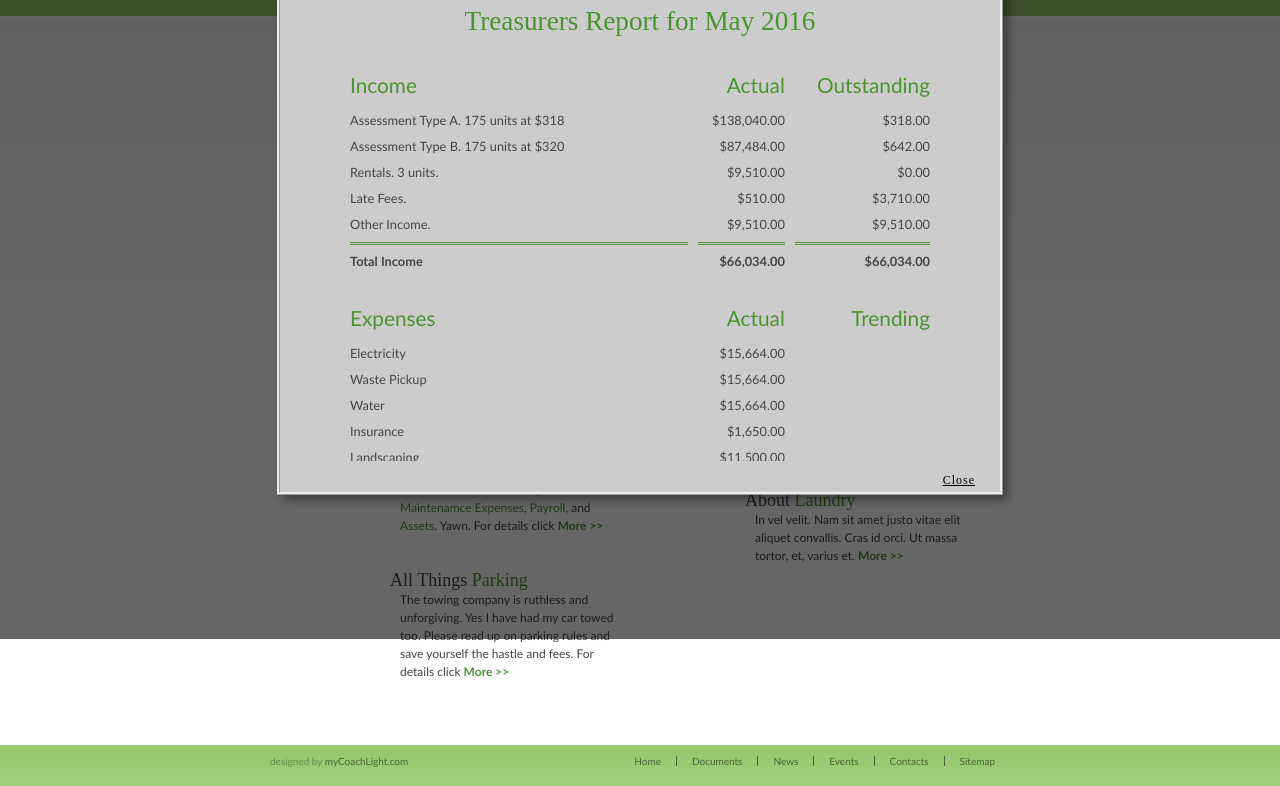
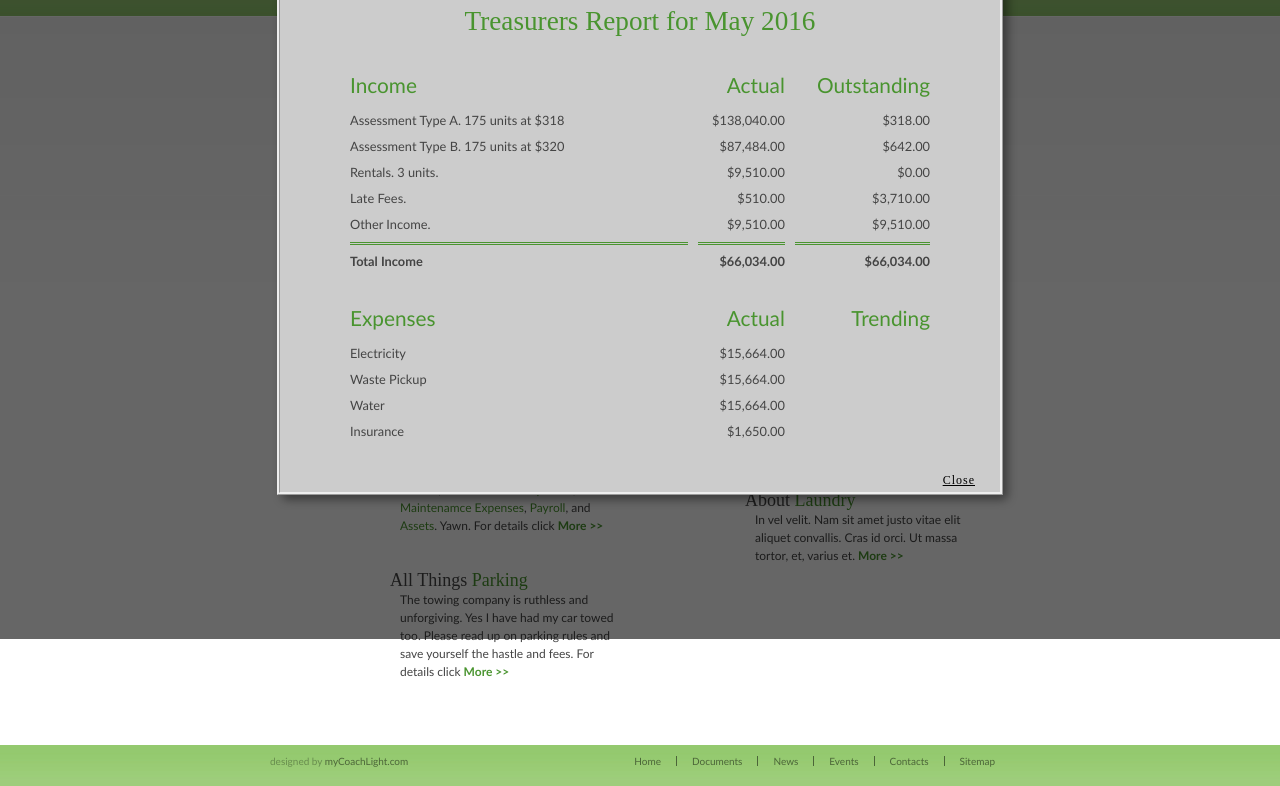
Before and after one commit to myCoachLight/myCoachLight.github.io, a plain HTML site: page documentsIn.htm in a window 1280 px wide. Both pictures are taken after a click on the element 462 px from the left and 676 px from the top of the page. Shown: the part 161-947 px from the top of the page. Drawn offline with Linux system fonts and the light colour scheme.

Commit message:
Scroll fix

```diff
--- a/documentsIn.htm
+++ b/documentsIn.htm
@@ -69,7 +69,7 @@
 */
             overflow-x: scroll;
             overflow-y: scroll;
-            height: 465px;
+            height: 445px;
         }
 
 </style>
```
Also changed, not shown: docs/Treasurer/2015_04_Apr-Payroll.htm (+1 -0 lines).
